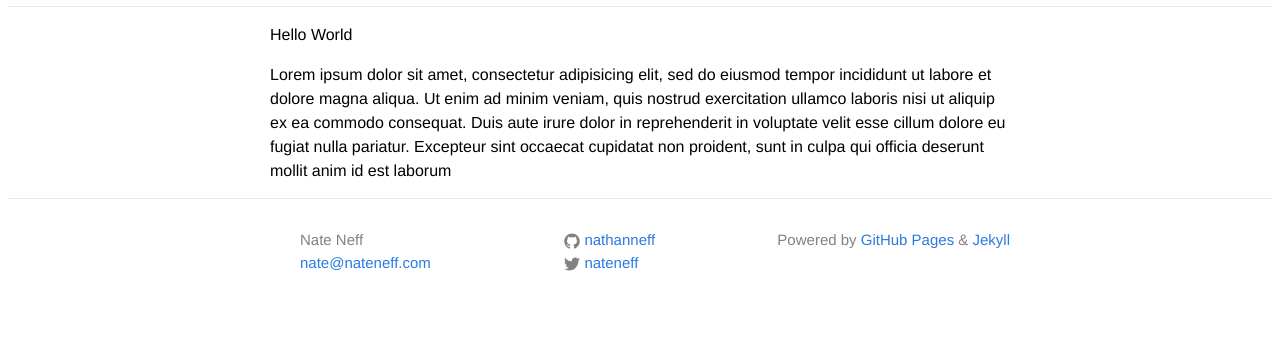
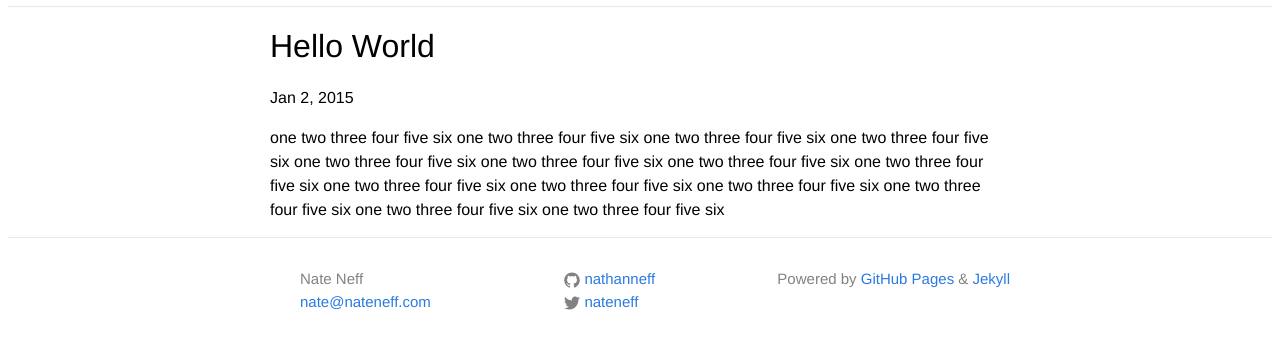
Before and after one commit to NathanNeff/nathanneff.github.io, a Jekyll site: the page built from _posts/2015-01-02-hello-world.md, in a window 1280 px wide, cut to the strip 212-561 px from the top of the page. Built offline with Jekyll 4.4.1, drawn with Linux system fonts in a browser that asks for light colours; Markdown is read by kramdown in place of the engine named in the settings.

Commit message:
Add post layout
And show excerpt of posts in index

```diff
--- /dev/null
+++ b/_layouts/post.html
@@ -0,0 +1,16 @@
+---
+layout: default
+---
+<div class="post">
+
+  <header class="post-header">
+    <h1 class="post-title">{{ page.title }}</h1>
+    <p class="post-meta">{{ page.date | date: "%b %-d, %Y" }}{% if page.author %} • {{ page.author }}{% endif %}{% if page.meta %} • {{ page.meta }}{%  endif %}
+	 </p>
+  </header>
+
+  <article class="post-content">
+    {{ content }}
+  </article>
+
+</div>
--- a/_posts/2015-01-02-hello-world.md
+++ b/_posts/2015-01-02-hello-world.md
@@ -1,14 +1,10 @@
 ---
-layout: default
+layout: post
 date: 2015-01-02
 ---
-Hello World
 
-Lorem ipsum dolor sit amet, consectetur adipisicing elit, sed
-do eiusmod tempor incididunt ut labore et dolore magna aliqua.
-    Ut enim ad minim veniam, quis nostrud exercitation ullamco
-    laboris nisi ut aliquip ex ea commodo consequat. Duis aute
-    irure dolor in reprehenderit in voluptate velit esse
-    cillum dolore eu fugiat nulla pariatur. Excepteur sint
-    occaecat cupidatat non proident, sunt in culpa qui officia
-    deserunt mollit anim id est laborum
+one two three four five six one two three four five six one two three four five
+six one two three four five six one two three four five six one two three four
+five six one two three four five six one two three four five six one two three
+four five six one two three four five six one two three four five six one two
+three four five six one two three four five six one two three four five six
```
Also changed, not shown: _drafts/2015-01-03-dummy-post.md (+2 -4 lines), index.md (+1 -10 lines).
